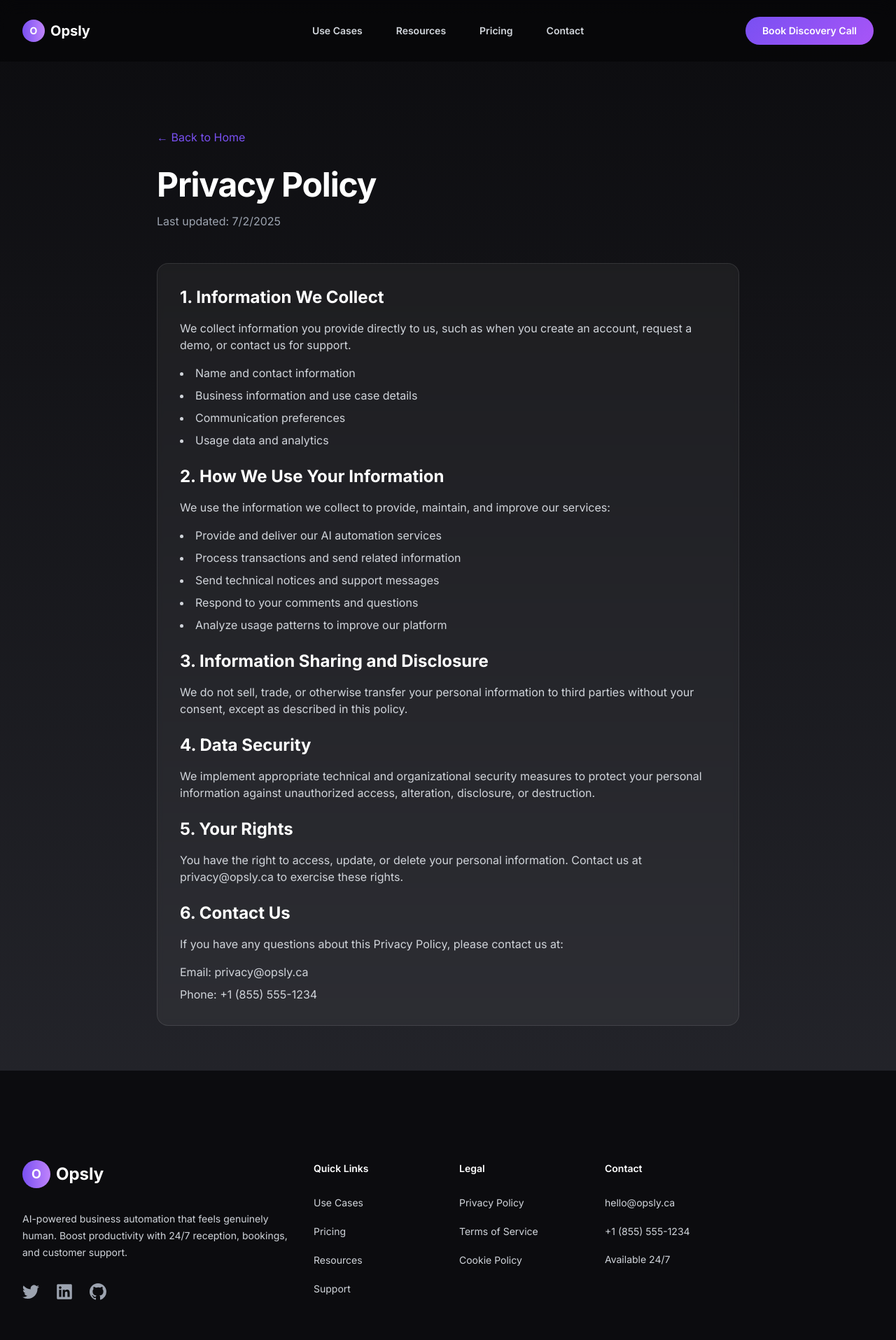
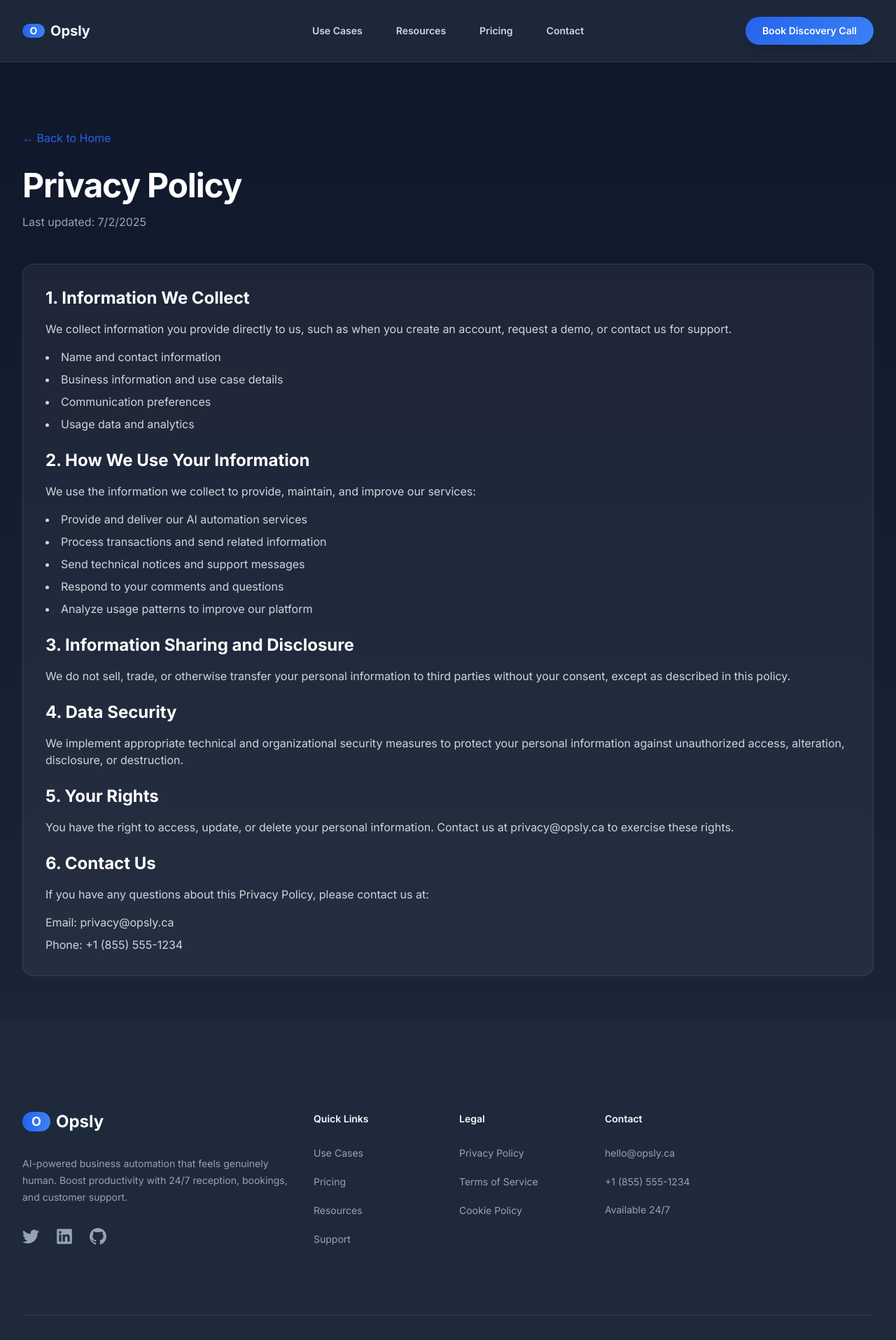
Before and after one commit to aladi-isra/Opsly, a Next.js app: page /privacy in a window 1280 px wide. Shown: the top 1915 px of the page at 70% size. Built offline with nearby package versions, Linux system fonts and the light colour scheme.

Commit message:
Change colour scheme to blue and black

```diff
--- a/app/globals.css
+++ b/app/globals.css
@@ -4,9 +4,9 @@
 @tailwind utilities;
 
 :root {
-  --foreground-rgb: 255, 255, 255;
-  --background-start-rgb: 12, 12, 15;
-  --background-end-rgb: 42, 43, 50;
+  --foreground-rgb: 248, 250, 252;
+  --background-start-rgb: 15, 23, 42;
+  --background-end-rgb: 30, 41, 59;
 }
 
 * {
@@ -16,10 +16,12 @@
 }
 
 html {
-  scroll-behavior: smooth;
+  overflow-x: hidden;
 }
 
 body {
+  width: 100%;
+  max-width: 100vw;
   color: rgb(var(--foreground-rgb));
   background: linear-gradient(
       to bottom,
@@ -27,27 +29,70 @@ body {
       rgb(var(--background-end-rgb))
     );
   font-family: 'Inter', sans-serif;
-  min-height: 100vh;
+}
+
+/* Ensure all containers respect viewport width */
+.container, .mx-auto {
+  max-width: 100vw;
+}
+
+/* Remove any viewport-based height constraints */
+.min-h-screen {
+  min-height: auto !important;
+}
+
+/* Force natural heights for all sections */
+section, div {
+  min-height: auto !important;
+  height: auto !important;
+}
+
+/* Fix for mobile overflow issues */
+@media (max-width: 768px) {
+  html, body {
+    width: 100%;
+  }
+
+  * {
+    max-width: 100vw;
+  }
+}
+
+/* Mobile menu styles */
+body.menu-open {
+  overflow: hidden !important;
+  position: relative;
+}
+
+.mobile-menu-backdrop {
+  backdrop-filter: blur(4px);
+}
+
+/* Prevent iframe from creating scroll context */
+iframe {
+  border: none;
+  outline: none;
 }
 
 .gradient-text {
-  background: linear-gradient(135deg, #7950F2, #A855F7);
+  background: linear-gradient(135deg, #2563EB, #3B82F6);
   -webkit-background-clip: text;
   -webkit-text-fill-color: transparent;
   background-clip: text;
+  padding-bottom: 0.1em;
 }
 
 .hero-gradient {
-  background: linear-gradient(135deg, #0C0C0F 0%, #2A2B32 100%);
+  background: linear-gradient(135deg, #0F172A 0%, #1E293B 100%);
 }
 
 .button-gradient {
-  background: linear-gradient(135deg, #7950F2, #A855F7);
+  background: linear-gradient(135deg, #2563EB, #3B82F6);
   transition: all 0.3s ease;
 }
 
 .button-gradient:hover {
-  background: linear-gradient(135deg, #6B46C1, #9333EA);
+  background: linear-gradient(135deg, #1E40AF, #2563EB);
   transform: translateY(-2px);
-  box-shadow: 0 10px 25px rgba(121, 80, 242, 0.3);
+  box-shadow: 0 10px 25px rgba(37, 99, 235, 0.3);
 }
--- a/app/layout.tsx
+++ b/app/layout.tsx
@@ -43,9 +43,12 @@ export default function RootLayout({
 }) {
   return (
     <html lang="en" className="scroll-smooth">
-      <body className="font-inter antialiased bg-brandDark text-white">
+      <head>
+        <meta name="viewport" content="width=device-width, initial-scale=1.0, maximum-scale=1.0, user-scalable=no" />
+      </head>
+      <body className="font-inter antialiased bg-background text-textLight w-full">
         <Navbar />
-        <main>
+        <main className="w-full">
           {children}
         </main>
         <Footer />
--- a/components/Footer.tsx
+++ b/components/Footer.tsx
@@ -53,7 +53,7 @@ const navigation = {
 
 export default function Footer() {
   return (
-    <footer className="bg-brandDark" aria-labelledby="footer-heading">
+    <footer className="bg-surface" aria-labelledby="footer-heading">
       <h2 id="footer-heading" className="sr-only">
         Footer
       </h2>
@@ -62,18 +62,18 @@ export default function Footer() {
           <div className="space-y-8">
             {/* Logo */}
             <div className="flex items-center space-x-2">
-              <div className="w-10 h-10 bg-gradient-to-r from-primary to-purple-400 rounded-full flex items-center justify-center">
-                <span className="text-white font-bold text-lg">O</span>
+              <div className="w-10 h-10 bg-gradient-to-r from-primary to-accent rounded-full flex items-center justify-center">
+                <span className="text-textLight font-bold text-lg">O</span>
               </div>
-              <span className="text-white font-bold text-2xl">Opsly</span>
+              <span className="text-textLight font-bold text-2xl">Opsly</span>
             </div>
-            <p className="text-sm leading-6 text-gray-300">
+            <p className="text-sm leading-6 text-textMuted">
               AI-powered business automation that feels genuinely human.
               Boost productivity with 24/7 reception, bookings, and customer support.
             </p>
             <div className="flex space-x-6">
               {navigation.social.map((item) => (
-                <Link key={item.name} href={item.href} className="text-gray-400 hover:text-gray-300 transition-colors">
+                <Link key={item.name} href={item.href} className="text-textMuted hover:text-textLight transition-colors">
                   <span className="sr-only">{item.name}</span>
                   <item.icon className="h-6 w-6" aria-hidden="true" />
                 </Link>
@@ -83,11 +83,11 @@ export default function Footer() {
           <div className="mt-16 grid grid-cols-2 gap-8 xl:col-span-2 xl:mt-0">
             <div className="md:grid md:grid-cols-2 md:gap-8">
               <div>
-                <h3 className="text-sm font-semibold leading-6 text-white">Quick Links</h3>
+                <h3 className="text-sm font-semibold leading-6 text-textLight">Quick Links</h3>
                 <ul role="list" className="mt-6 space-y-4">
                   {navigation.quickLinks.map((item) => (
                     <li key={item.name}>
-                      <Link href={item.href} className="text-sm leading-6 text-gray-300 hover:text-white transition-colors">
+                      <Link href={item.href} className="text-sm leading-6 text-textMuted hover:text-textLight transition-colors">
                         {item.name}
                       </Link>
                     </li>
@@ -95,11 +95,11 @@ export default function Footer() {
                 </ul>
               </div>
               <div className="mt-10 md:mt-0">
-                <h3 className="text-sm font-semibold leading-6 text-white">Legal</h3>
+                <h3 className="text-sm font-semibold leading-6 text-textLight">Legal</h3>
                 <ul role="list" className="mt-6 space-y-4">
                   {navigation.legal.map((item) => (
                     <li key={item.name}>
-                      <Link href={item.href} className="text-sm leading-6 text-gray-300 hover:text-white transition-colors">
+                      <Link href={item.href} className="text-sm leading-6 text-textMuted hover:text-textLight transition-colors">
                         {item.name}
                       </Link>
                     </li>
@@ -109,19 +109,19 @@ export default function Footer() {
             </div>
             <div className="md:grid md:grid-cols-1 md:gap-8">
               <div>
-                <h3 className="text-sm font-semibold leading-6 text-white">Contact</h3>
+                <h3 className="text-sm font-semibold leading-6 text-textLight">Contact</h3>
                 <ul role="list" className="mt-6 space-y-4">
                   <li>
-                    <a href="mailto:hello@opsly.ca" className="text-sm leading-6 text-gray-300 hover:text-white transition-colors">
+                    <a href="mailto:hello@opsly.ca" className="text-sm leading-6 text-textMuted hover:text-textLight transition-colors">
                       hello@opsly.ca
                     </a>
                   </li>
                   <li>
-                    <a href="tel:+18555551234" className="text-sm leading-6 text-gray-300 hover:text-white transition-colors">
+                    <a href="tel:+18555551234" className="text-sm leading-6 text-textMuted hover:text-textLight transition-colors">
                       +1 (855) 555-1234
                     </a>
                   </li>
-                  <li className="text-sm leading-6 text-gray-300">
+                  <li className="text-sm leading-6 text-textMuted">
                     Available 24/7
                   </li>
                 </ul>
@@ -129,8 +129,8 @@ export default function Footer() {
             </div>
           </div>
         </div>
-        <div className="mt-16 border-t border-gray-900/10 pt-8 sm:mt-20 lg:mt-24">
-          <p className="text-xs leading-5 text-gray-400 text-center">
+        <div className="mt-16 border-t border-textLight/10 pt-8 sm:mt-20 lg:mt-24">
+          <p className="text-xs leading-5 text-textMuted text-center">
             &copy; {new Date().getFullYear()} Opsly Inc. All rights reserved.
           </p>
         </div>
--- a/components/Navbar.tsx
+++ b/components/Navbar.tsx
@@ -1,7 +1,7 @@
 'use client'
 
 import Link from 'next/link'
-import { useState } from 'react'
+import { useState, useEffect } from 'react'
 import { Bars3Icon, XMarkIcon } from '@heroicons/react/24/outline'
 import clsx from 'clsx'
 import { useRouter, usePathname } from 'next/navigation'
@@ -17,6 +17,19 @@ export default function Navbar() {
   const [mobileMenuOpen, setMobileMenuOpen] = useState(false)
   const router = useRouter()
   const pathname = usePathname()
+
+  // Handle body scroll when menu is open
+  useEffect(() => {
+    if (mobileMenuOpen) {
+      document.body.classList.add('menu-open')
+    } else {
+      document.body.classList.remove('menu-open')
+    }
+
+    return () => {
+      document.body.classList.remove('menu-open')
+    }
+  }, [mobileMenuOpen])
 
   // Custom handler for anchor links
   const handleNavClick = (e: React.MouseEvent<HTMLAnchorElement>, href: string) => {
@@ -40,26 +53,26 @@ export default function Navbar() {
   }
 
   return (
-    <header className="sticky top-0 z-50 bg-black/40 backdrop-blur-md transition-all duration-300">
+    <header className="sticky top-0 z-50 bg-surface/95 backdrop-blur-md border-b border-textLight/10 transition-all duration-300">
       <nav className="flex items-center justify-between p-6 lg:px-8" aria-label="Global">
         <div className="flex lg:flex-1">
           <Link href="/" className="-m-1.5 p-1.5">
             <span className="sr-only">Opsly</span>
             <div className="flex items-center space-x-2">
-              <div className="w-8 h-8 bg-gradient-to-r from-primary to-purple-400 rounded-full flex items-center justify-center">
-                <span className="text-white font-bold text-sm">O</span>
+              <div className="w-8 h-8 bg-gradient-to-r from-primary to-accent rounded-full flex items-center justify-center">
+                <span className="text-textLight font-bold text-sm">O</span>
               </div>
-              <span className="text-white font-bold text-xl">Opsly</span>
+              <span className="text-textLight font-bold text-xl">Opsly</span>
             </div>
           </Link>
         </div>
         <div className="flex lg:hidden">
           <button
             type="button"
-            className="-m-2.5 inline-flex items-center justify-center rounded-md p-2.5 text-gray-300"
+            className="-m-2.5 inline-flex items-center justify-center rounded-md p-2.5 text-gray-300 hover:text-white transition-colors"
             onClick={() => setMobileMenuOpen(true)}
+            aria-label="Open main menu"
           >
-            <span className="sr-only">Open main menu</span>
             <Bars3Icon className="h-6 w-6" aria-hidden="true" />
           </button>
         </div>
@@ -87,38 +100,45 @@ export default function Navbar() {
       </nav>
 
       {/* Mobile menu */}
-      <div className={clsx(
-        'lg:hidden',
-        mobileMenuOpen ? 'fixed inset-0 z-50' : 'hidden'
-      )}>
-        <div className="fixed inset-y-0 right-0 z-50 w-full overflow-y-auto bg-brandDark px-6 py-6 sm:max-w-sm sm:ring-1 sm:ring-gray-900/10">
+      {mobileMenuOpen && (
+        <div className="lg:hidden fixed inset-0 z-50">
+          {/* Backdrop */}
+          <div
+            className="fixed inset-0 bg-black/80 backdrop-blur-md"
+            onClick={() => setMobileMenuOpen(false)}
+          />
+
+          {/* Menu panel */}
+          <div className="fixed inset-y-0 right-0 z-50 w-full max-w-sm bg-surface/95 backdrop-blur-xl shadow-2xl border-l border-textLight/10">
+            <div className="flex h-full flex-col px-6 py-6">
               <div className="flex items-center justify-between">
                 <Link href="/" className="-m-1.5 p-1.5">
                   <span className="sr-only">Opsly</span>
                   <div className="flex items-center space-x-2">
-                <div className="w-8 h-8 bg-gradient-to-r from-primary to-purple-400 rounded-full flex items-center justify-center">
-                  <span className="text-white font-bold text-sm">O</span>
+                    <div className="w-8 h-8 bg-gradient-to-r from-primary to-accent rounded-full flex items-center justify-center">
+                      <span className="text-textLight font-bold text-sm">O</span>
                     </div>
-                <span className="text-white font-bold text-xl">Opsly</span>
+                    <span className="text-textLight font-bold text-xl">Opsly</span>
                   </div>
                 </Link>
                 <button
                   type="button"
-              className="-m-2.5 rounded-md p-2.5 text-gray-300"
+                  className="-m-2.5 rounded-md p-2.5 text-gray-300 hover:text-white"
                   onClick={() => setMobileMenuOpen(false)}
                 >
                   <span className="sr-only">Close menu</span>
                   <XMarkIcon className="h-6 w-6" aria-hidden="true" />
                 </button>
               </div>
-          <div className="mt-6 flow-root">
-            <div className="-my-6 divide-y divide-gray-500/10">
+
+              <div className="mt-6 flow-root flex-1">
+                <div className="-my-6 divide-y divide-textLight/10">
                   <div className="space-y-2 py-6">
                     {navigation.map((item) => (
                       <Link
                         key={item.name}
                         href={item.href.startsWith('#') ? '/' + item.href : item.href}
-                    className="-mx-3 block rounded-lg px-3 py-2 text-base font-semibold leading-7 text-gray-300 hover:bg-gray-50/10"
+                        className="-mx-3 block rounded-lg px-3 py-2 text-base font-semibold leading-7 text-textLight hover:bg-textLight/10 hover:text-textLight transition-colors"
                         onClick={item.href.startsWith('#') ? (e) => handleNavClick(e, item.href) : undefined}
                       >
                         {item.name}
@@ -128,7 +148,7 @@ export default function Navbar() {
                   <div className="py-6">
                     <Link
                       href="#cta"
-                  className="button-gradient -mx-3 block rounded-lg px-3 py-2.5 text-base font-semibold leading-7 text-white text-center"
+                      className="button-gradient -mx-3 block rounded-lg px-3 py-2.5 text-base font-semibold leading-7 text-textLight text-center"
                       onClick={(e) => handleNavClick(e, '#cta')}
                     >
                       Book Discovery Call
@@ -138,6 +158,8 @@ export default function Navbar() {
               </div>
             </div>
           </div>
+        </div>
+      )}
     </header>
   )
 }
```
Also changed, not shown: components/CTABanner.tsx (+5 -5 lines), components/Explanation.tsx (+14 -14 lines), components/Hero.tsx (+17 -17 lines), components/UseCases.tsx (+10 -10 lines), components/VideoSection.tsx (+11 -11 lines), tailwind.config.ts (+9 -3 lines). Lines whose indentation alone changed are shown as unchanged.
